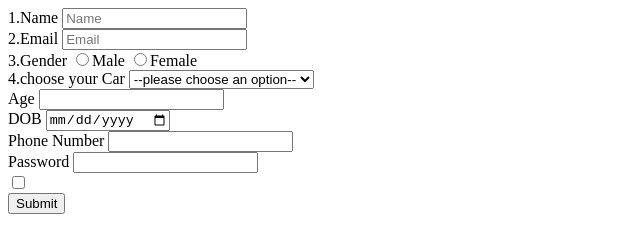
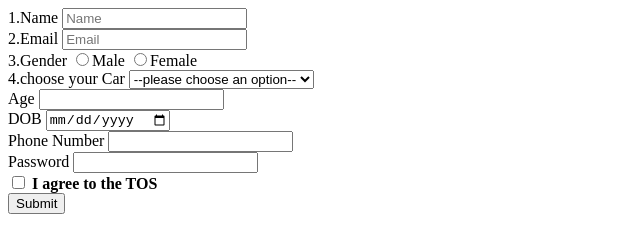
Before and after one commit to acciojob/signup-form-car-pranay3599, a website: page main.html in a window 1280 px wide. Shown: the whole page, without its empty margins (0-640 px from the left). Drawn offline with Linux system fonts and the light colour scheme.

Commit message:
created a submission

```diff
--- a/main.html
+++ b/main.html
@@ -46,7 +46,7 @@
 		 </div>
 		 <div>
 			<label for="tos"></label>
-			<input type="checkbox" id="tos" required>
+			<input type="checkbox" id="tos" required> <b>I agree to the TOS</b>
 		 </div>
 		 <div>
 			<input type="submit" required>
```
